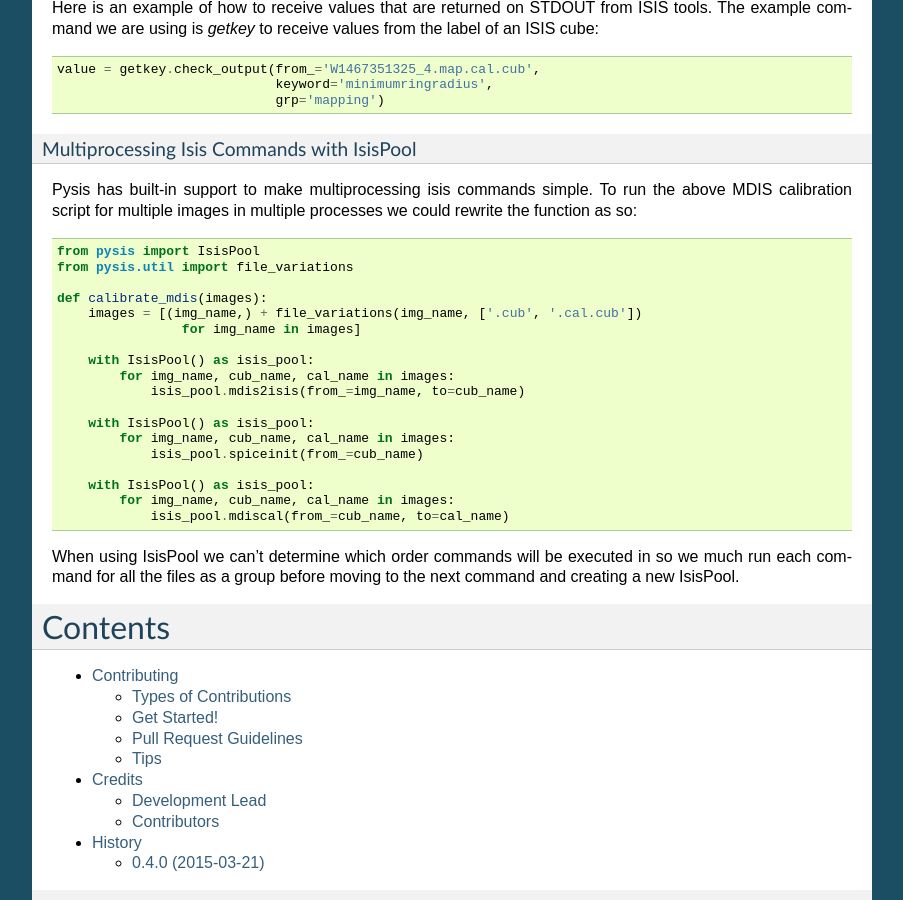
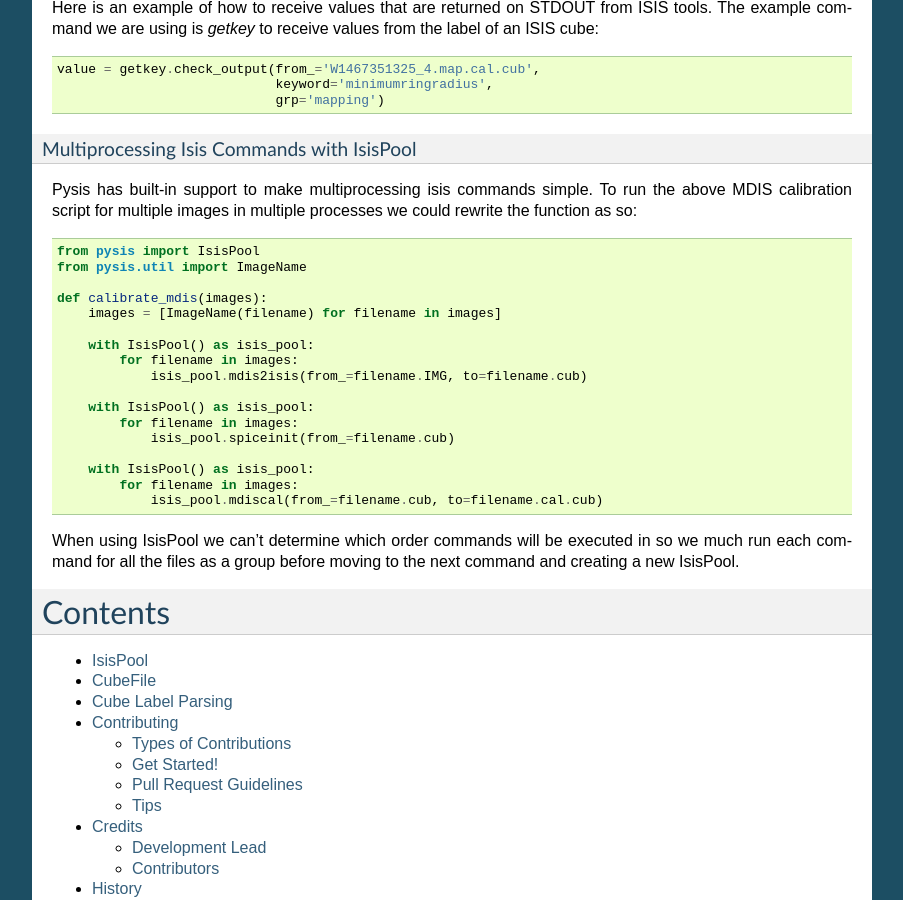
Before and after one commit to wtolson/pysis, a Sphinx documentation site: the page built from docs/index.rst, in a window 1280 px wide and 900 px high, scrolled down 1412 px. Shown: the whole window, without its empty margins (198-1101 px from the left). Built offline with Sphinx 7.4.7, drawn with Linux system fonts in a browser that asks for light colours.

Commit message:
Fixup docs for sphinx.

```diff
--- a/README.rst
+++ b/README.rst
@@ -104,23 +104,22 @@ the above MDIS calibration script for multiple images in multiple processes we
 could rewrite the function as so::
 
     from pysis import IsisPool
-    from pysis.util import file_variations
+    from pysis.util import ImageName
 
     def calibrate_mdis(images):
-        images = [(img_name,) + file_variations(img_name, ['.cub', '.cal.cub'])
-                    for img_name in images]
+        images = [ImageName(filename) for filename in images]
 
         with IsisPool() as isis_pool:
-            for img_name, cub_name, cal_name in images:
-                isis_pool.mdis2isis(from_=img_name, to=cub_name)
+            for filename in images:
+                isis_pool.mdis2isis(from_=filename.IMG, to=filename.cub)
 
         with IsisPool() as isis_pool:
-            for img_name, cub_name, cal_name in images:
-                isis_pool.spiceinit(from_=cub_name)
+            for filename in images:
+                isis_pool.spiceinit(from_=filename.cub)
 
         with IsisPool() as isis_pool:
-            for img_name, cub_name, cal_name in images:
-                isis_pool.mdiscal(from_=cub_name, to=cal_name)
+            for filename in images:
+                isis_pool.mdiscal(from_=filename.cub, to=filename.cal.cub)
 
 When using IsisPool we can't determine which order commands will be executed in
 so we much run each command for all the files as a group before moving to the
--- /dev/null
+++ b/docs/cubefile.rst
@@ -0,0 +1,6 @@
+CubeFile
+--------
+
+.. autoclass:: pysis.CubeFile
+  :members:
+  :inherited-members:
--- a/docs/index.rst
+++ b/docs/index.rst
@@ -14,6 +14,9 @@ Contents
 .. toctree::
    :maxdepth: 2
 
+   isispool
+   cubefile
+   labels
    contributing
    authors
    history
--- /dev/null
+++ b/docs/isispool.rst
@@ -0,0 +1,6 @@
+IsisPool
+--------
+
+.. autoclass:: pysis.IsisPool
+  :members:
+  :inherited-members:
--- /dev/null
+++ b/docs/labels.rst
@@ -0,0 +1,5 @@
+Cube Label Parsing
+------------------
+
+.. automodule:: pysis.labels
+    :members:
```
Also changed, not shown: docs/pysis.binning.rst (+12 -12 lines), 9 other files.
